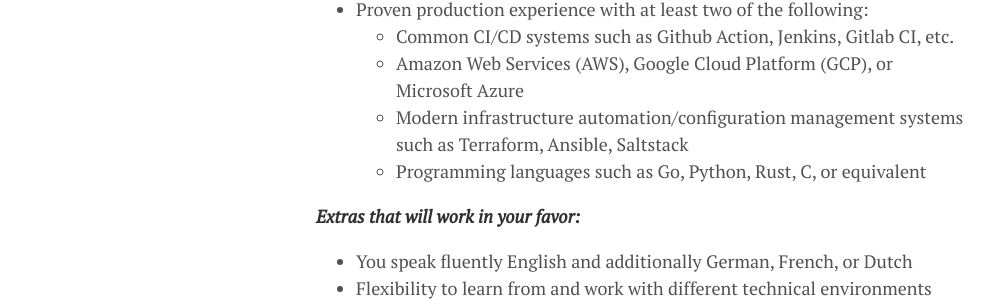
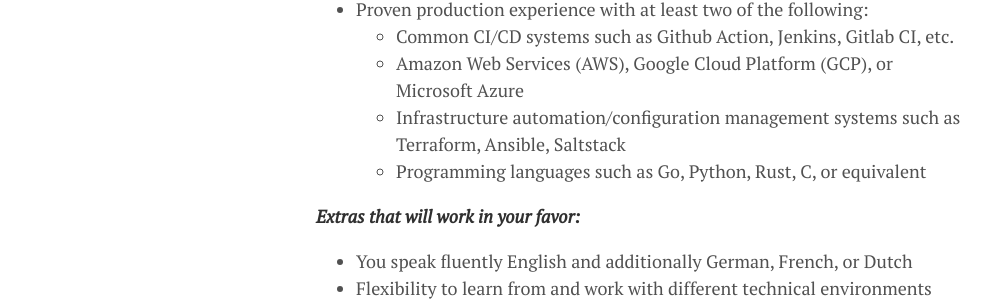
Before and after one commit to lgeurts/lgeurts.github.io, a Jekyll site: the page built from APPLICATION_FORM.md, in a window 1280 px wide. Shown: the part 608-909 px from the top of the page, without its empty margins (0-995 px from the left). Built offline with Jekyll 4.4.1, drawn with Linux system fonts in a browser that asks for light colours; nearby versions of some CDN libraries; our own code applies the rules of GitHub Pages for plain Markdown files.

Commit message:
Update APPLICATION_FORM.md

```diff
--- a/APPLICATION_FORM.md
+++ b/APPLICATION_FORM.md
@@ -13,7 +13,7 @@
 - Proven production experience with at least two of the following:
     * Common CI/CD systems such as Github Action, Jenkins, Gitlab CI, etc.
     * Amazon Web Services (AWS), Google Cloud Platform (GCP), or Microsoft Azure
-    * Modern infrastructure automation/configuration management systems such as Terraform, Ansible, Saltstack
+    * Infrastructure automation/configuration management systems such as Terraform, Ansible, Saltstack
     * Programming languages such as Go, Python, Rust, C, or equivalent
 
 ***Extras that will work in your favor:***
```
